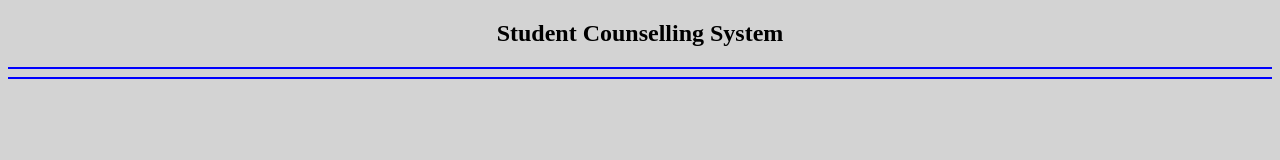
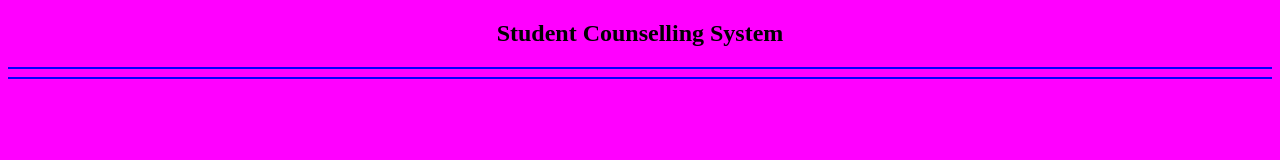
Before and after one commit to Mehek-Fatima-Shaik/htmlproject, a plain HTML site: page index.html in a window 1280 px wide. Drawn offline with Linux system fonts and the light colour scheme.

Commit message:
Update index.html

```diff
--- a/index.html
+++ b/index.html
@@ -5,7 +5,7 @@
     <meta name="viewport" content="width=device-width, initial-scale=1.0">
     <title>HTML</title>
 </head>
-<body bgcolor="lightgrey">
+<body bgcolor="magenta">
     <h2 align="center">
         Student Counselling System
     </h2>
```
